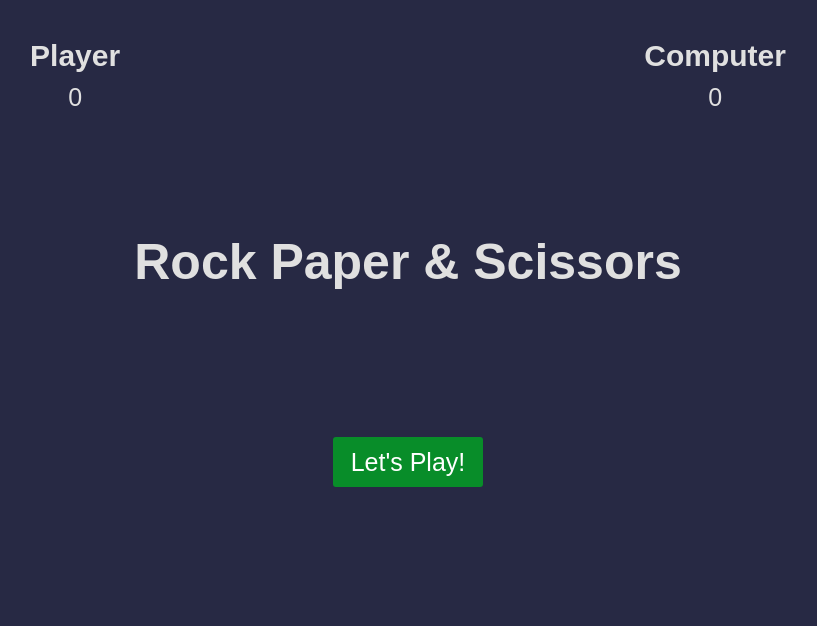
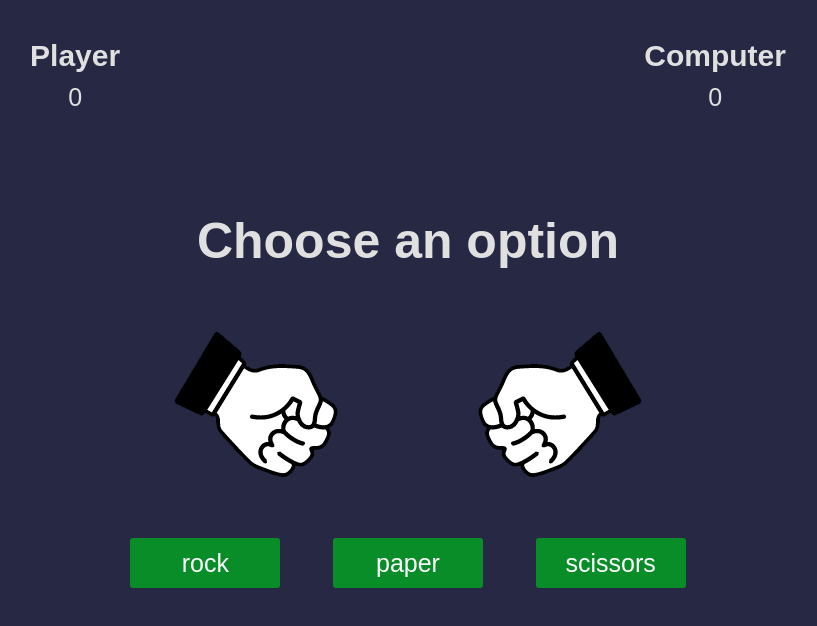
Before and after one commit to HristozovR/rock-paper-scissors-game, a plain HTML site: page index.html in a window 1280 px wide. Both pictures are taken after a click on the button "Let's Play!". Shown: the whole page, without its empty margins (232-1049 px from the left). Drawn offline with Linux system fonts and the light colour scheme.

Commit message:
Adding Some JS

```diff
--- a/script.js
+++ b/script.js
@@ -0,0 +1,43 @@
+const game = () => {
+    let playerScore = 0;
+    let computerScore = 0;
+
+    // Start the game function
+    const startGame = () => {
+        const playButton = document.querySelector('.intro button');
+        const introScreen = document.querySelector('.intro');
+        const matchScreen = document.querySelector('.match');
+
+        playButton.addEventListener('click', () => {
+            introScreen.classList.add('fadeOut');
+            matchScreen.classList.add('fadeIn');
+        });
+    };
+
+    // Play Match
+    const playMatch = () => {
+        const options = document.querySelectorAll('.options button');
+        const playerHand = document.querySelector('.player-hand');
+        const computerHand = document.querySelector('.computer-hand');
+        // Generate Computer Options
+        const computerOptions = ['rock', 'paper', 'scissors'];
+
+        options.forEach( option => {
+            option.addEventListener('click', function() {
+                // Computer choice
+                const computerNumber = Math.floor(Math.random() * 3);
+                const computerChoice = computerOptions[computerNumber];
+                console.log(computerChoice);
+            });
+        });
+
+
+    };
+
+    // Calling all the inner function
+    startGame();
+    playMatch();
+};
+
+// Calling the main function
+game();
--- a/style.css
+++ b/style.css
@@ -35,6 +35,7 @@ section {
   flex-direction: column;
   align-items: center;
   justify-content: space-around;
+  transition: opacity 0.5s ease;
 }
 
 .intro h1 {
@@ -60,6 +61,7 @@ section {
   top: 50%;
   left: 50%;
   transform: translate(-50%, -50%);
+  transition: opacity 0.5s ease 0.5s;
 }
 
 .winner {
```
